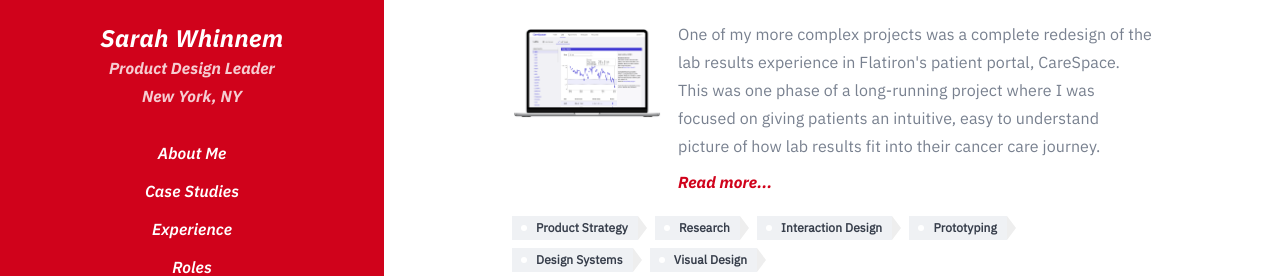
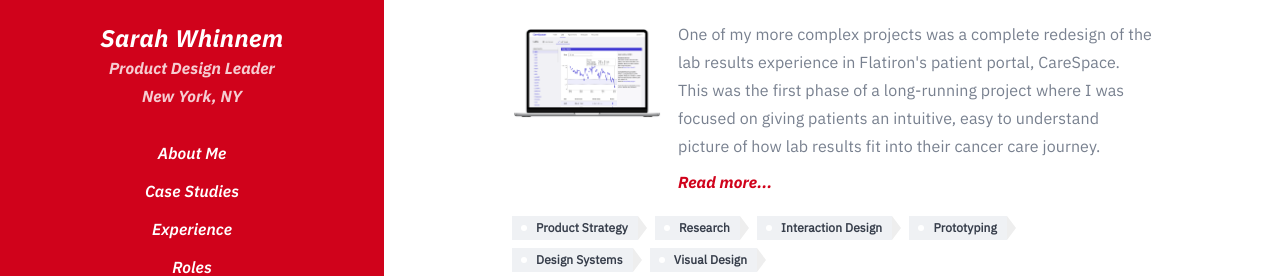
Before and after one commit to madysondesigns/madysondesigns.github.io, a Jekyll site: the page built from case-studies.md, in a window 1280 px wide and 900 px high. Shown: the part 348-624 px from the top of the window. Built offline with Jekyll 4.4.1, drawn with Linux system fonts in a browser that asks for light colours.

Commit message:
more copy edits

```diff
--- a/_case-studies/carespace-labs.md
+++ b/_case-studies/carespace-labs.md
@@ -6,7 +6,7 @@
 featured: true
 thumbnail: "thumbnail.png"
 image-folder: "carespace-labs"
-description: "One of my more complex projects was a complete redesign of the lab results experience in Flatiron's patient portal, CareSpace. This was one phase of a long-running project where I was focused on giving patients an intuitive, easy to understand picture of how lab results fit into their cancer care journey."
+description: "One of my more complex projects was a complete redesign of the lab results experience in Flatiron's patient portal, CareSpace. This was the first phase of a long-running project where I was focused on giving patients an intuitive, easy to understand picture of how lab results fit into their cancer care journey."
 tags: ["Product Strategy", "Research", "Interaction Design", "Prototyping", "Design Systems", "Visual Design"]
 ---
 
@@ -51,7 +51,7 @@
 
 Breaking the work into two phases helped us manage what was quickly becoming a massive project, allowing us to ship in smaller, incremental slices and develop more efficiently without overwhelming either patients or providers with too many changes at once.
 
-##### This case study covers the design process for Phase 1 where we focused on the patient experience, with the goal to make labs consistently available and clearly digestible in CareSpace.
+#### This case study covers the design process for Phase 1 where we focused on the patient experience, with the goal to make labs consistently available and clearly digestible in CareSpace.
 
 I worked closely with a cross-functional team – including a PM, tech lead, engineers, and a clinical expert. My role was to bridge the gap between user needs and execution – building a deep understanding of the existing platform, past research, and user feedback to define the problem. I facilitated brainstorming, drove decision-making, and ensured alignment on clinical and technical constraints. I designed all workflows and UI/UX for an intuitive experience for both providers and patients. Throughout development, I collaborated with engineers to refine interactions, troubleshoot edge cases, and QA the final product to ensure it worked as intended.
 
@@ -360,7 +360,7 @@
 
 In addition to the planned slices of work, we made several iterative improvements based on feedback from the rollout. We focused on quick wins that enhanced clarity, usability, and overall polish – small changes that added up to a more refined experience.
 
-### Iteration 1: Language That Resonates
+### Iteration 1: Language that resonates
 
 After usability testing, something felt off. Patients could navigate the trend view just fine, but the word “trend” didn’t quite reflect how they talked about their results. It felt clinical – not personal. In a quick wordsmithing session with my PM and our clinical expert, we explored alternatives. When “lab history” came up, it clicked. It still described the functionality, but with a tone that felt more aligned with patients’ mental models and lived experience.
 
```
Also changed, not shown: other parts of _case-studies/carespace-labs.md (+1 -1 lines).
